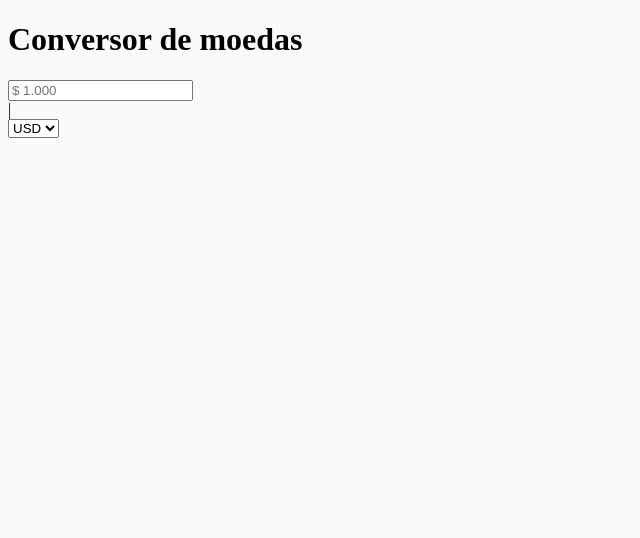
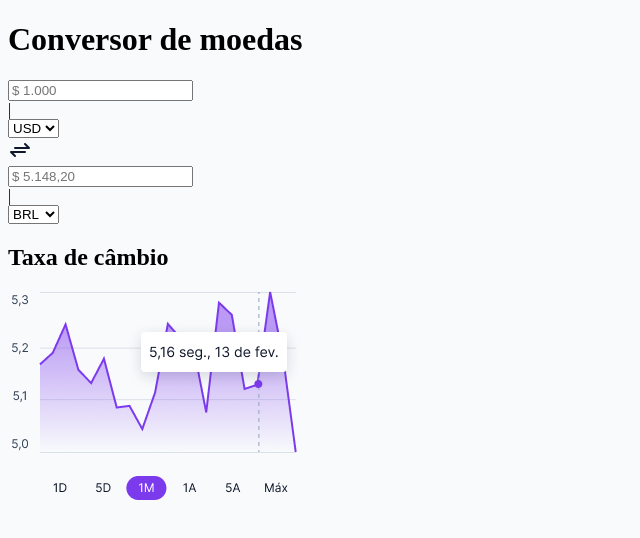
Before and after one commit to samu101108/boracodar_defio_9, a plain HTML site: page index.html in a window 1280 px wide. Shown: the whole page, without its empty margins (0-640 px from the left). Drawn offline with Linux system fonts and the light colour scheme.

Commit message:
feat: Esqueleto HTML

```diff
--- a/index.html
+++ b/index.html
@@ -21,6 +21,24 @@
           <option value="gbp">GBP</option>
         </select>
       </div>
+      <svg width="24" height="24" viewBox="0 0 24 24" fill="none" xmlns="http://www.w3.org/2000/svg">
+        <path d="M7 10H21L17 6M17 14H3L7 18" stroke="#0F172A" stroke-width="2" stroke-linecap="round" stroke-linejoin="round"/>
+      </svg>
+      <div class="currency-2">
+        <input type="text" name="" id="" placeholder="$ 5.148,20">
+        <div class="divider">|</div>
+        <select name="country" id="">
+          <option value="usd">BRL</option>
+          <option value="eur">EUR</option>
+          <option value="gbp">GBP</option>
+        </select>
+      </div>
+    </div>
+    <div class="taxa-cambio">
+      <h2>Taxa de câmbio</h2>
+      <div class="chart">
+        <img src="/img/chart.png" alt="">
+      </div>
     </div>
   </div>
   </div>
```
Also changed, not shown: img/chart.png (added).
